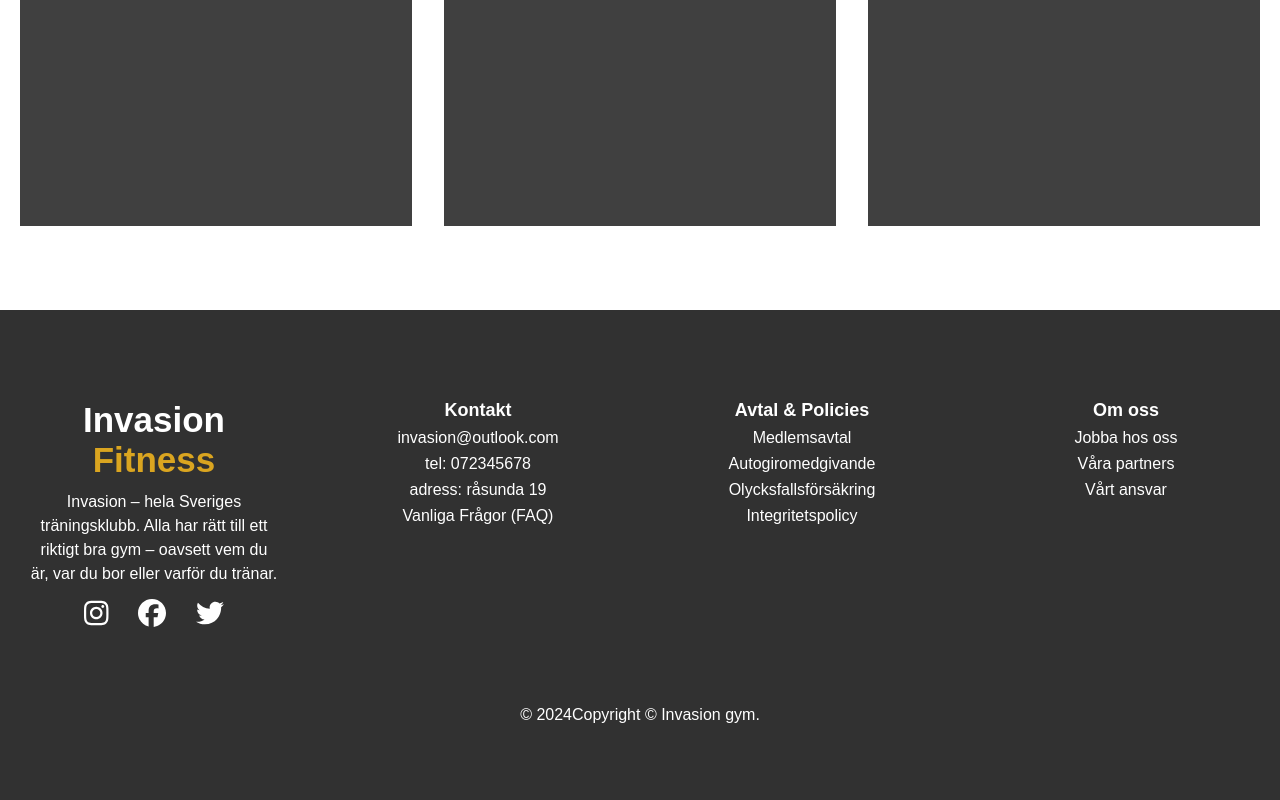
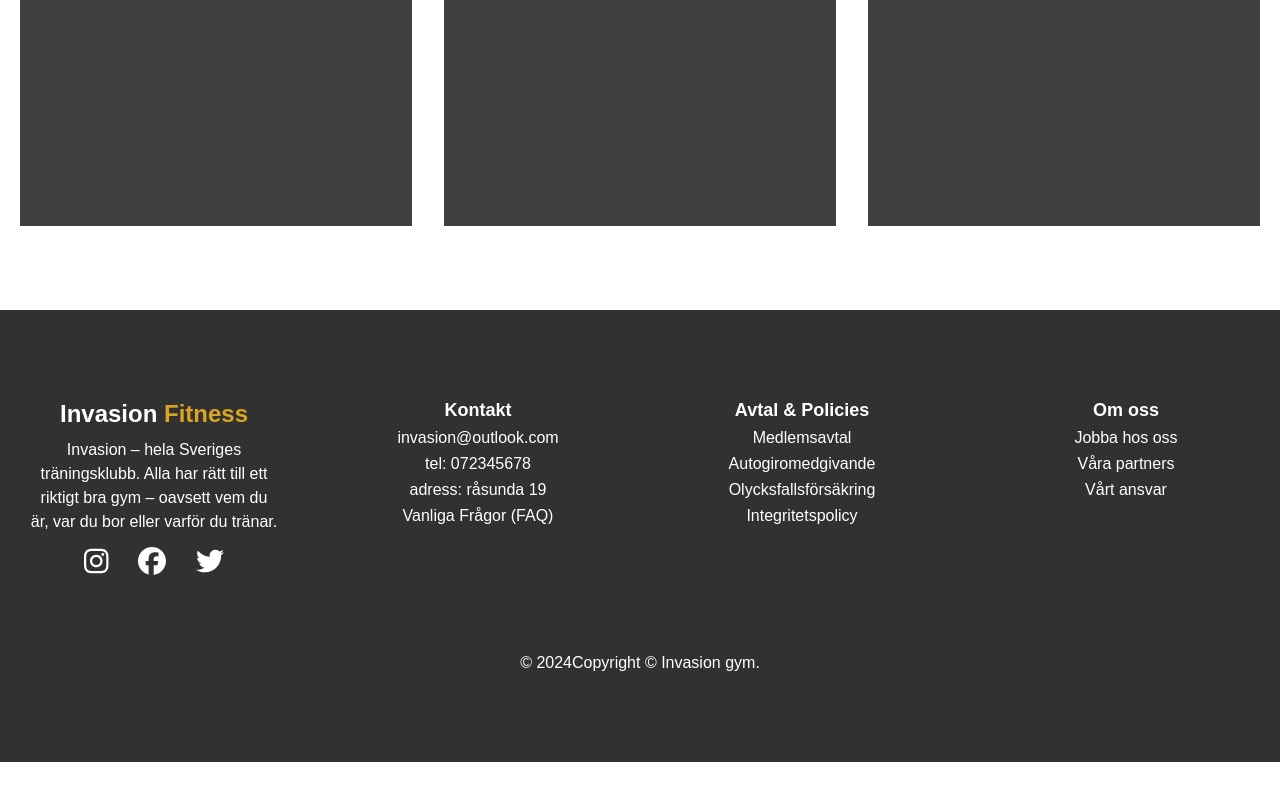
Before and after one commit to youal9/Gymm, a React (Vite) app: page / in a window 1280 px wide. Shown: the part 2937-3737 px from the top of the page. After the commit the page ends 3699 px from the top, so only its background shows below. Built offline with nearby package versions, Linux system fonts and the light colour scheme; a web font is replaced by a local one.

Commit message:
changde the size

```diff
--- a/src/Component/Footer/Footer.css
+++ b/src/Component/Footer/Footer.css
@@ -52,8 +52,8 @@
     color: white;
 }
 
-.footer-h4 {
-    font-size: 17px;
+.footer .footer-h3{
+    font-size: 1.5rem;
     color: white;
 }
 
```
